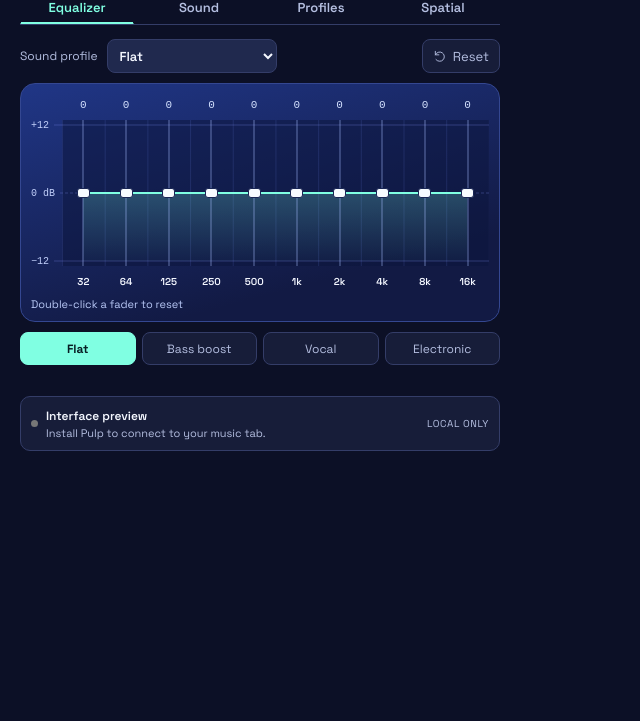
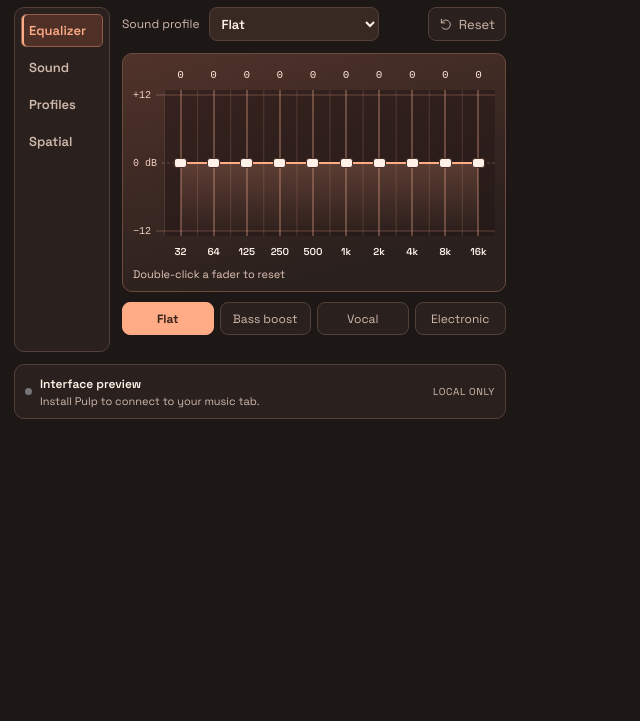
Before and after one commit to mrduhlol/pulp, a website with bundled scripts: page extension/popup.html in a window 1280 px wide. Shown: the part 79-800 px from the top of the page, without its empty margins (0-640 px from the left). Built offline with nearby package versions, Linux system fonts and the light colour scheme.

Commit message:
Add responsive side navigation and a copper studio rack

```diff
--- a/extension/popup.css
+++ b/extension/popup.css
@@ -7,14 +7,14 @@
 
 :root {
   color-scheme: dark;
-  --bg: #0c1026;
-  --surface: #171d39;
-  --raised: #20294e;
-  --line: #343d68;
-  --ink: #f4f7ff;
-  --muted: #b4bee0;
-  --accent: #80ffe2;
-  --accent-surface: #23377d;
+  --bg: #1d1816;
+  --surface: #2a211e;
+  --raised: #382923;
+  --line: #524039;
+  --ink: #fff3ea;
+  --muted: #d0b9ad;
+  --accent: #ffab86;
+  --accent-surface: #4e3027;
   font-family: Space, Arial, sans-serif;
   font-synthesis: none;
 }
@@ -30,9 +30,9 @@ button:disabled, input:disabled, select:disabled { cursor: default; opacity: .5;
 svg { display: block; fill: none; stroke: currentColor; stroke-width: 1.6; stroke-linecap: round; stroke-linejoin: round; }
 
 header, .brand, .header-actions { display: flex; align-items: center; }
-header { justify-content: space-between; min-height: 44px; margin-bottom: 10px; }
+header { justify-content: space-between; min-height: 44px; margin-bottom: 12px; }
 .brand { gap: 13px; }
-h1 { margin: 0; font-size: 36px; line-height: 1; letter-spacing: -1.4px; }
+h1 { margin: 0; font-size: 44px; line-height: 1; letter-spacing: -2.8px; }
 .brand-dot { color: var(--accent); }
 .brand-description { color: var(--muted); font-size: 11px; }
 .header-actions { gap: 7px; }
@@ -51,7 +51,7 @@ h1 { margin: 0; font-size: 36px; line-height: 1; letter-spacing: -1.4px; }
 .icon-button { width: 36px; padding: 0; }
 .header-actions svg { width: 16px; height: 16px; }
 .power { min-width: 64px; font-weight: 600; }
-.power[aria-pressed=true] { color: var(--accent); background: var(--accent-surface); border-color: #536ad2; }
+.power[aria-pressed=true] { color: var(--accent); background: var(--accent-surface); border-color: #925e49; }
 .quiet-button { align-self: end; color: var(--muted); }
 .quiet-button svg { width: 14px; height: 14px; }
 
@@ -73,7 +73,7 @@ h1 { margin: 0; font-size: 36px; line-height: 1; letter-spacing: -1.4px; }
 .tab-bar button[aria-selected=true] { border-bottom-color: var(--accent); box-shadow: inset 0 -1px var(--accent); color: var(--accent); }
 section[role=tabpanel] { height: 371px; padding-top: 14px; }
 
-.eq-heading { display: flex; align-items: center; justify-content: space-between; gap: 8px; margin-bottom: 10px; }
+.eq-heading { display: flex; align-items: center; justify-content: space-between; gap: 8px; margin-bottom: 12px; }
 .eq-heading > div { display: flex; align-items: center; flex-wrap: wrap; gap: 4px 9px; }
 .eq-heading label, .spatial-mode-label { color: var(--muted); font-size: 12px; }
 select, .preset-manager input {
@@ -91,9 +91,9 @@ select, .preset-manager input {
 .eq-rack {
   --scale-width: 31px;
   padding: 12px 10px 10px;
-  border: 1px solid #344791;
-  border-radius: 15px;
-  background: linear-gradient(165deg, #203686 0%, #121a44 76%);
+  border: 1px solid #6d4a3e;
+  border-radius: 10px;
+  background: linear-gradient(165deg, #50332a 0%, #2a201d 80%);
 }
 
 .eq-display {
@@ -104,7 +104,7 @@ select, .preset-manager input {
 .graph {
   position: absolute;
   inset: 24px 0 24px var(--scale-width);
-  background: linear-gradient(90deg, #7690fc24 1px, transparent 1px) 0 0 / 10% 100%, #0c153d88;
+  background: linear-gradient(90deg, #e6a38a30 1px, transparent 1px) 0 0 / 10% 100%, #20151578;
   pointer-events: none;
 }
 
@@ -126,20 +126,20 @@ select, .preset-manager input {
   left: calc(-1 * var(--scale-width));
   right: 0;
   transform: translateY(-50%);
-  color: #c1cffa;
+  color: #f0cec0;
   font: 10px ui-monospace, monospace;
 }
-.graph-lines span::after { content: ''; flex: 1; border-top: 1px solid #879bff44; }
+.graph-lines span::after { content: ''; flex: 1; border-top: 1px solid #e6a38a50; }
 .graph-lines span:nth-child(2) { top: 50%; }
 .graph-lines span:nth-child(2)::after { border-top-style: dashed; }
 .graph-lines span:nth-child(3) { top: 100%; }
 #curve { stroke: var(--accent); stroke-width: 2; vector-effect: non-scaling-stroke; }
 #curve-area { fill: url(#curve-fill); stroke: none; }
-.curve-caption { display: block; margin: 7px 0 0; color: #b9c9f7; font-size: 11px; }
+.curve-caption { display: block; margin: 7px 0 0; color: #e5c8bc; font-size: 11px; }
 
 .bands { position: relative; display: grid; grid-template-columns: repeat(10, minmax(0, 1fr)); }
 .band { display: grid; grid-template-rows: 18px 146px 18px; justify-items: center; align-items: center; gap: 6px; min-width: 0; }
-.band output { color: #d5e2ff; font: 11px ui-monospace, monospace; }
+.band output { color: #ffe5d8; font: 11px ui-monospace, monospace; }
 .band input {
   appearance: none;
   writing-mode: vertical-lr;
@@ -151,25 +151,25 @@ select, .preset-manager input {
   cursor: ns-resize;
   border-radius: 4px;
 }
-.band input::-webkit-slider-runnable-track { width: 2px; background: #a8bcff45; }
+.band input::-webkit-slider-runnable-track { width: 2px; background: #e6a38a54; }
 .band input::-webkit-slider-thumb {
   appearance: none;
   box-sizing: border-box;
   width: 13px;
   height: 10px;
   margin-left: -5.5px;
-  border: 1px solid #182554;
+  border: 1px solid #4c3026;
   border-radius: 3px;
-  background: #f7fbff;
+  background: #fff1e8;
 }
-.band input::-moz-range-track { width: 2px; background: #a8bcff45; }
-.band input::-moz-range-thumb { width: 11px; height: 8px; border: 1px solid #182554; border-radius: 3px; background: #f7fbff; }
+.band input::-moz-range-track { width: 2px; background: #e6a38a54; }
+.band input::-moz-range-thumb { width: 11px; height: 8px; border: 1px solid #4c3026; border-radius: 3px; background: #fff1e8; }
 .band:is(:hover, :focus-within) output { color: var(--accent); }
 .band > span { font-size: 10px; font-weight: 600; }
 
 .quick-profiles { display: grid; grid-template-columns: repeat(4, minmax(0, 1fr)); gap: 6px; margin-top: 10px; }
 .quick-profiles button { min-height: 33px; padding: 3px; border: 1px solid var(--line); border-radius: 8px; background: var(--surface); color: var(--muted); font-size: 12px; }
-.quick-profiles button[aria-pressed=true] { color: #071e24; background: var(--accent); border-color: var(--accent); font-weight: 700; }
+.quick-profiles button[aria-pressed=true] { color: #3a231b; background: var(--accent); border-color: var(--accent); font-weight: 700; }
 main[data-bypassed=true] :is(.graph svg, .bands) { opacity: .5; }
 
 .panel-heading { margin-bottom: 13px; }
@@ -187,9 +187,9 @@ main[data-bypassed=true] :is(.graph svg, .bands) { opacity: .5; }
 .control output { float: right; color: var(--accent); font-variant-numeric: tabular-nums; }
 .control input { appearance: none; display: block; width: 100%; height: 18px; margin: 6px 0 0; background: transparent; cursor: pointer; }
 .control input:disabled { cursor: default; }
-.control input::-webkit-slider-runnable-track { height: 4px; border-radius: 4px; background: linear-gradient(to right, var(--accent) var(--fill, 0%), #394677 var(--fill, 0%)); }
+.control input::-webkit-slider-runnable-track { height: 4px; border-radius: 4px; background: linear-gradient(to right, var(--accent) var(--fill, 0%), #5e473e var(--fill, 0%)); }
 .control input::-webkit-slider-thumb { appearance: none; width: 13px; height: 13px; margin-top: -4.5px; border-radius: 50%; background: var(--ink); }
-.control input::-moz-range-track { height: 4px; background: #394677; }
+.control input::-moz-range-track { height: 4px; background: #5e473e; }
 .control input::-moz-range-progress { height: 4px; background: var(--accent); }
 .control input::-moz-range-thumb { width: 13px; height: 13px; border: 0; border-radius: 50%; background: var(--ink); }
 .range-ends { display: flex; justify-content: space-between; color: var(--muted); font-size: 11px; }
@@ -199,27 +199,27 @@ main[data-bypassed=true] :is(.graph svg, .bands) { opacity: .5; }
   width: 54px;
   height: 54px;
   margin: 7px auto 3px;
-  border: 1px solid #5261a0;
+  border: 1px solid #875d4a;
   border-radius: 50%;
-  background: radial-gradient(circle at 33% 25%, #455eb2, #111737 74%);
+  background: radial-gradient(circle at 33% 25%, #775144, #2c211d 74%);
   cursor: ns-resize;
   touch-action: none;
   user-select: none;
 }
-.dial::after { content: ''; position: absolute; inset: 5px; border: 1px solid #536ad2; border-radius: 50%; }
+.dial::after { content: ''; position: absolute; inset: 5px; border: 1px solid #925e49; border-radius: 50%; }
 .dial > span { position: absolute; inset: 0; transform: rotate(var(--angle)); }
 .dial > span::after { content: ''; position: absolute; top: 4px; left: calc(50% - 1.5px); width: 3px; height: 12px; border-radius: 3px; background: var(--accent); z-index: 1; }
 .output-controls, .protection { margin-top: 8px; }
 .limiter { display: flex; justify-content: space-between; align-items: center; gap: 6px; }
 .limiter strong { font-weight: 600; }
 .switch { flex: 0 0 34px; height: 21px; padding: 3px; border: 0; border-radius: 12px; background: var(--accent); }
-.switch span { display: block; width: 15px; height: 15px; transform: translateX(13px); border-radius: 50%; background: #0c1026; }
-.switch[aria-checked=false] { background: #485480; }
+.switch span { display: block; width: 15px; height: 15px; transform: translateX(13px); border-radius: 50%; background: #1d1816; }
+.switch[aria-checked=false] { background: #665047; }
 .switch[aria-checked=false] span { transform: none; background: var(--ink); }
 
 #panel-profiles { overflow-y: auto; scrollbar-width: thin; padding: 14px 3px 9px; }
 .site-button { margin-bottom: 8px; }
-.site-button[aria-pressed=true] { color: var(--accent); border-color: #536ad2; }
+.site-button[aria-pressed=true] { color: var(--accent); border-color: #925e49; }
 .preset-library { margin-bottom: 8px; padding: 8px 10px; border: 1px solid var(--line); border-radius: 8px; background: var(--surface); }
 .preset-library summary { cursor: pointer; }
 .preset-manager { display: grid; grid-template-columns: minmax(0, 1fr) minmax(0, 2fr); align-items: center; gap: 8px; margin-top: 10px; }
@@ -229,14 +229,14 @@ main[data-bypassed=true] :is(.graph svg, .bands) { opacity: .5; }
 .profile-card, .load-custom { border: 1px solid var(--line); border-radius: 8px; background: var(--surface); color: var(--muted); }
 .profile-card { min-width: 0; padding: 7px 5px; font-size: 11px; }
 .profile-card svg { width: 100%; height: 26px; margin-bottom: 3px; }
-.profile-card[aria-pressed=true] { color: var(--accent); border-color: #536ad2; background: var(--accent-surface); }
+.profile-card[aria-pressed=true] { color: var(--accent); border-color: #925e49; background: var(--accent-surface); }
 .load-custom { width: 100%; margin-top: 8px; padding: 8px; }
 .spatial-mode-label { display: block; margin: 14px 0 5px; }
 #spatial-mode { width: 100%; }
 .spatial-width { margin-top: 12px; }
 .spatial-note { margin-top: 12px; max-width: 48ch; line-height: 1.5; }
 
-button:not(:disabled):hover { border-color: #7388dc; }
+button:not(:disabled):hover { border-color: #a27661; }
 .tab-bar button:hover, .quiet-button:hover { color: var(--ink); }
 footer { display: flex; align-items: center; justify-content: space-between; gap: 8px; padding: 10px; border: 1px solid var(--line); border-radius: 10px; background: var(--surface); }
 .connection { min-width: 0; display: flex; align-items: center; gap: 8px; }
@@ -252,6 +252,35 @@ footer { display: flex; align-items: center; justify-content: space-between; gap
   body { width: 100%; }
 }
 
+@media (min-width: 470px) {
+  main {
+    display: grid;
+    grid-template-columns: 96px minmax(0, 1fr);
+    column-gap: 12px;
+    padding-inline: 14px;
+  }
+
+  header, footer, .message { grid-column: 1 / -1; }
+  section[role=tabpanel] { grid-column: 2; }
+  .tab-bar {
+    grid-column: 1;
+    grid-template-columns: 1fr;
+    align-content: start;
+    gap: 4px;
+    margin: 14px 0 12px;
+    padding: 6px;
+    border: 1px solid var(--line);
+    border-radius: 10px;
+    background: var(--surface);
+  }
+  .tab-bar button { padding-inline: 7px; border-radius: 5px; text-align: left; }
+  .tab-bar button[aria-selected=true] {
+    border-color: #925e49;
+    box-shadow: inset 2px 0 var(--accent);
+    background: var(--accent-surface);
+  }
+}
+
 @media (max-width: 400px) {
   main { padding-inline: 12px; }
   .eq-rack { padding-inline: 7px; }
--- a/extension/popup.html
+++ b/extension/popup.html
@@ -10,7 +10,7 @@
     <div class="brand"><h1>pulp<span class="brand-dot">.</span></h1><span class="brand-description">Music equalizer</span></div>
     <div class="header-actions"><button id="save-preset" class="icon-button" aria-label="Save custom profile" title="Save custom profile"><svg viewBox="0 0 24 24"><path d="M6 4h12v16l-6-4-6 4z"/></svg></button><button id="power" class="power" aria-label="Bypass equalizer" aria-pressed="true"><svg viewBox="0 0 24 24"><path d="M12 3v8M7 5a8 8 0 1 0 10 0"/></svg><span id="power-label">On</span></button></div>
   </header>
-  <div class="tab-bar" role="tablist" aria-label="Audio controls">
+  <div id="audio-tabs" class="tab-bar" role="tablist" aria-label="Audio controls">
     <button id="tab-equalizer" role="tab" aria-selected="true" aria-controls="panel-equalizer" tabindex="0">Equalizer</button>
     <button id="tab-sound" role="tab" aria-selected="false" aria-controls="panel-sound" tabindex="-1">Sound</button>
     <button id="tab-profiles" role="tab" aria-selected="false" aria-controls="panel-profiles" tabindex="-1">Profiles</button>
@@ -20,7 +20,7 @@
     <div class="eq-heading"><div><label for="preset">Sound profile</label><select id="preset"><option>Flat</option><option>Warm</option><option>Bass boost</option><option>Vocal</option><option>Electronic</option><option>Rock</option><option>Jazz</option><option>Acoustic</option><option disabled>Custom</option></select></div><button id="reset" class="quiet-button"><svg viewBox="0 0 24 24"><path d="M4 10a8 8 0 1 1 1 8M4 4v6h6"/></svg>Reset</button></div>
     <div class="eq-rack">
       <div class="eq-display">
-        <div class="graph" role="img" aria-label="Equalizer gain curve"><div class="graph-lines"><span>+12</span><span>0 dB</span><span>−12</span></div><svg viewBox="0 4.5714 400 54.8572" preserveAspectRatio="none" aria-hidden="true"><defs><linearGradient id="curve-fill" x1="0%" y1="0%" x2="0%" y2="100%"><stop stop-color="#80ffe2" stop-opacity=".22"/><stop offset="1" stop-color="#80ffe2" stop-opacity="0"/></linearGradient></defs><path id="curve-area"/><path id="curve"/></svg></div>
+        <div class="graph" role="img" aria-label="Equalizer gain curve"><div class="graph-lines"><span>+12</span><span>0 dB</span><span>−12</span></div><svg viewBox="0 4.5714 400 54.8572" preserveAspectRatio="none" aria-hidden="true"><defs><linearGradient id="curve-fill" x1="0%" y1="0%" x2="0%" y2="100%"><stop stop-color="#ffab86" stop-opacity=".22"/><stop offset="1" stop-color="#ffab86" stop-opacity="0"/></linearGradient></defs><path id="curve-area"/><path id="curve"/></svg></div>
         <div id="bands" class="bands"></div>
       </div>
       <span id="fader-feedback" class="curve-caption" role="status">Double-click a fader to reset</span>
--- a/extension/popup.ts
+++ b/extension/popup.ts
@@ -112,8 +112,12 @@ el<HTMLInputElement>('preset-file').onchange=async event=>{
  input.value='';
 };
 const tabs=Array.from(document.querySelectorAll<HTMLButtonElement>('[role=tab]'));
+const railLayout=window.matchMedia('(min-width: 470px)');
+function updateTabOrientation(){el('audio-tabs').setAttribute('aria-orientation',railLayout.matches?'vertical':'horizontal');}
+updateTabOrientation();
+railLayout.addEventListener('change',updateTabOrientation);
 function selectTab(tab:HTMLButtonElement){tabs.forEach(button=>{const selected=button===tab;button.setAttribute('aria-selected',String(selected));button.tabIndex=selected?0:-1;el(button.getAttribute('aria-controls')!).hidden=!selected;});el('message').textContent='';}
-tabs.forEach((tab,index)=>{tab.onclick=()=>selectTab(tab);tab.onkeydown=event=>{let next=index;if(event.key==='ArrowRight')next=(index+1)%tabs.length;else if(event.key==='ArrowLeft')next=(index+tabs.length-1)%tabs.length;else if(event.key==='Home')next=0;else if(event.key==='End')next=tabs.length-1;else return;event.preventDefault();selectTab(tabs[next]);tabs[next].focus();};});
+tabs.forEach((tab,index)=>{tab.onclick=()=>selectTab(tab);tab.onkeydown=event=>{let next=index;if((event.key==='ArrowRight'||(railLayout.matches&&event.key==='ArrowDown')))next=(index+1)%tabs.length;else if((event.key==='ArrowLeft'||(railLayout.matches&&event.key==='ArrowUp')))next=(index+tabs.length-1)%tabs.length;else if(event.key==='Home')next=0;else if(event.key==='End')next=tabs.length-1;else return;event.preventDefault();selectTab(tabs[next]);tabs[next].focus();};});
 window.addEventListener('pagehide',()=>{if(installed){clearTimeout(saveTimer);void chrome.storage.local.set(savedSettings(state));if(connectedTab!==undefined)void dispatchAudio(state).catch(()=>{});}});
 (async()=>{
  if(!installed){render();el('status').textContent='Interface preview';el('source').textContent='Install Pulp to connect to your music tab.';return;}
```
Also changed, not shown: DESIGN.md (+1 -1 lines).
